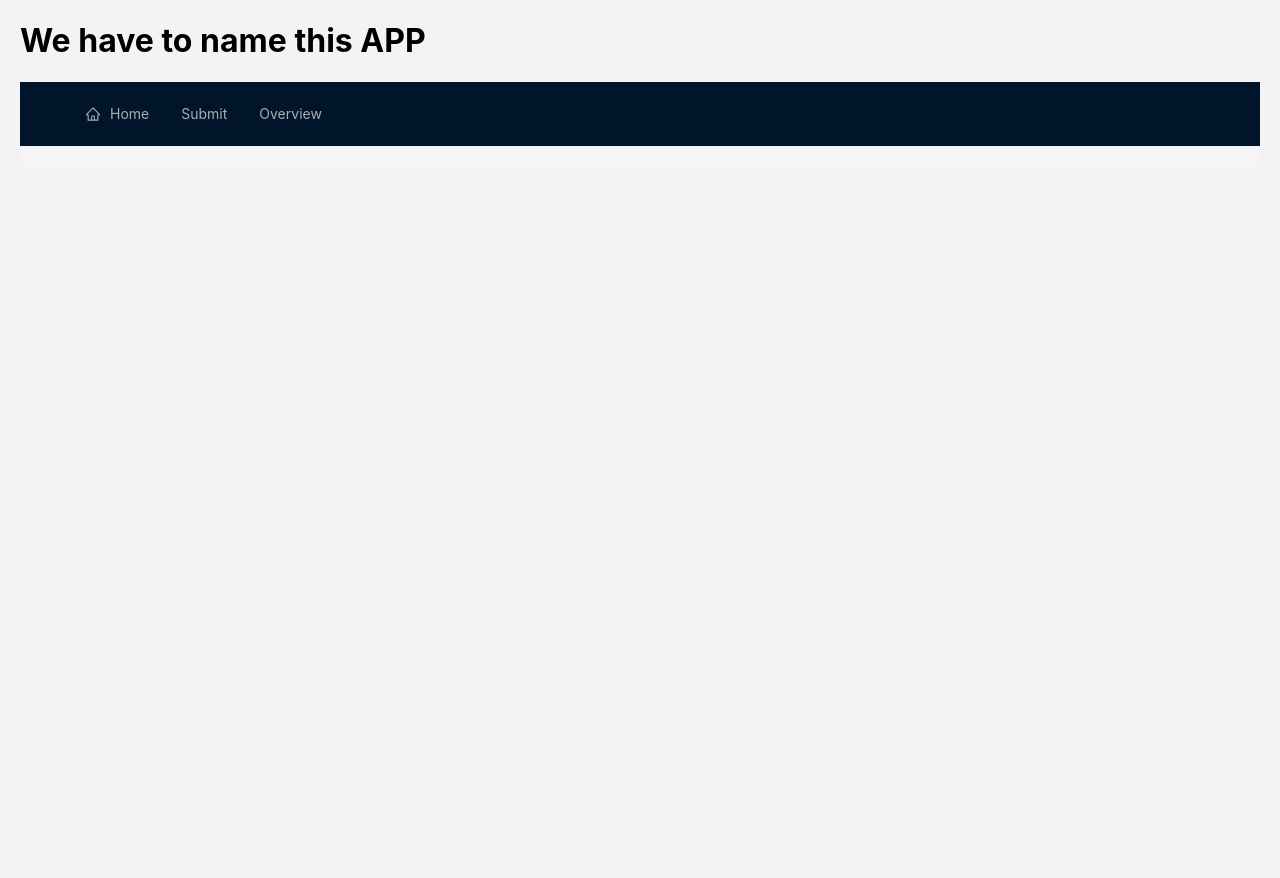
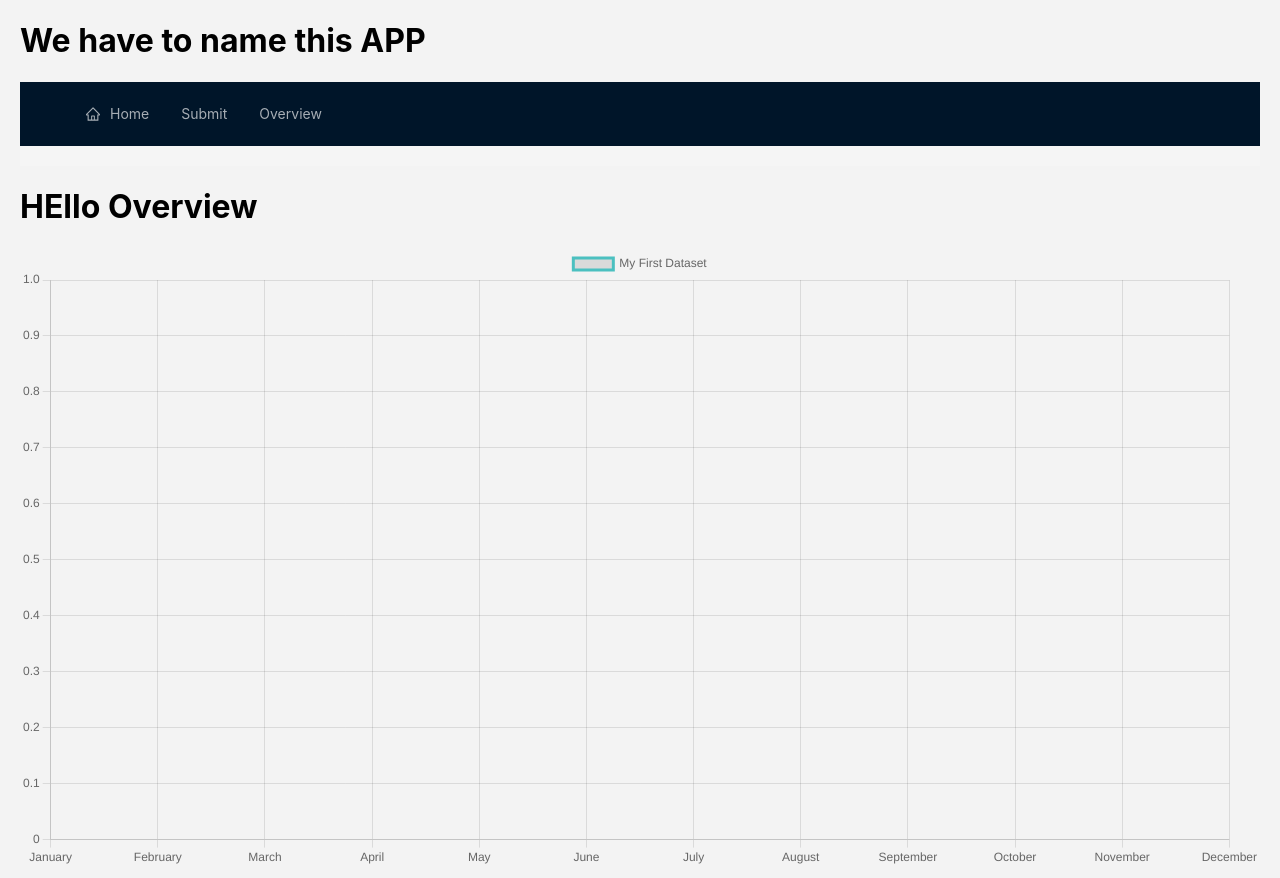
Before and after one commit to RekaKovacs93/CO2-Calculator, a React (Create React App) app in the folder client/: page /overview in a window 1280 px wide. Before the commit the page ends 800 px from the top, so only its background shows below. Built offline with nearby package versions, Linux system fonts and the light colour scheme.

Commit message:
added overview

```diff
--- a/client/src/components/LineChart.js
+++ b/client/src/components/LineChart.js
@@ -2,7 +2,11 @@ import React from "react";
 import Chart from 'chart.js/auto';
 import { Line } from "react-chartjs-2";
 
-const LineChart = () => {
+const LineChart = ({carbonTrackerCollection}) => {
+
+  const lineData = carbonTrackerCollection.map((document) => {
+    return document.totalEmissions
+  })
 
 // const labels = carbonTrackerCollection.emissions.map(())
 
@@ -12,7 +16,7 @@ const data = {
   datasets: [{
     label: 'My First Dataset',
     // data: lastTwelveItems.map(item => item.value),
-    data: [ 1000, 8272, 8256, 2297,1000, 8272, 8256, 2297,1000, 8272, 8256, 2297,],
+    data: lineData,
     fill: false,
     borderColor: 'rgb(75, 192, 192)',
     tension: 0.1
--- /dev/null
+++ b/client/src/components/Overview.js
@@ -0,0 +1,18 @@
+import React from "react";
+import Chart from 'chart.js/auto';
+import { Line } from "react-chartjs-2";
+import LineChart from "./LineChart";
+import BarChartComp from "./BarChart_component";
+
+const Overview = ({carbonTrackerCollection}) => {
+    return (
+        <>
+        <h1>HEllo Overview</h1>
+        <LineChart carbonTrackerCollection={carbonTrackerCollection}/>
+        {/* <BarChartComp carbonTrackerCollection={carbonTrackerCollection}/> */}
+        </>
+
+    )
+}
+
+export default Overview
--- a/client/src/containers/container.js
+++ b/client/src/containers/container.js
@@ -16,16 +16,17 @@ import DisplayInfo from "../components/DisplayInfo";
 import LineChart from "../components/LineChart";
 import EmissionsCard from "../components/EmissionsCard"
 import EmissionsGrid from "../components/EmissionsGrid";
+import Overview from "../components/Overview";
 
 
 function Container() {
 
-  const [carbonTrackerCollection, setCarbonTrackerCollection] = useState(null)
+  const [carbonTrackerCollection, setCarbonTrackerCollection] = useState([])
   // const [lastTwelveItems, setLastTwelveItems] = useState([])
 
   console.log(carbonTrackerCollection)
   const addTrackingData = (data) => {
-    setCarbonTrackerCollection(data)
+    setCarbonTrackerCollection([...carbonTrackerCollection, data])
   }
 
   // useEffect (() => {
@@ -43,7 +44,7 @@ function Container() {
         <Route path="/" element=""/>
         <Route path="/submit-form" element ={<MetersForm addTrackingData = {addTrackingData}/>}/>
         <Route path="/submit-form/:id" element={<SuccessfulSubmition/>}/>
-        <Route path="/overview" element=""/>
+        <Route path="/overview" element={<Overview carbonTrackerCollection = {carbonTrackerCollection}/>}/>
         <Route path="/display/:id" element={<DisplayInfo/>}/>
         <Route path="*" element={<ErrorPage/>}/>
       </Routes>
```
